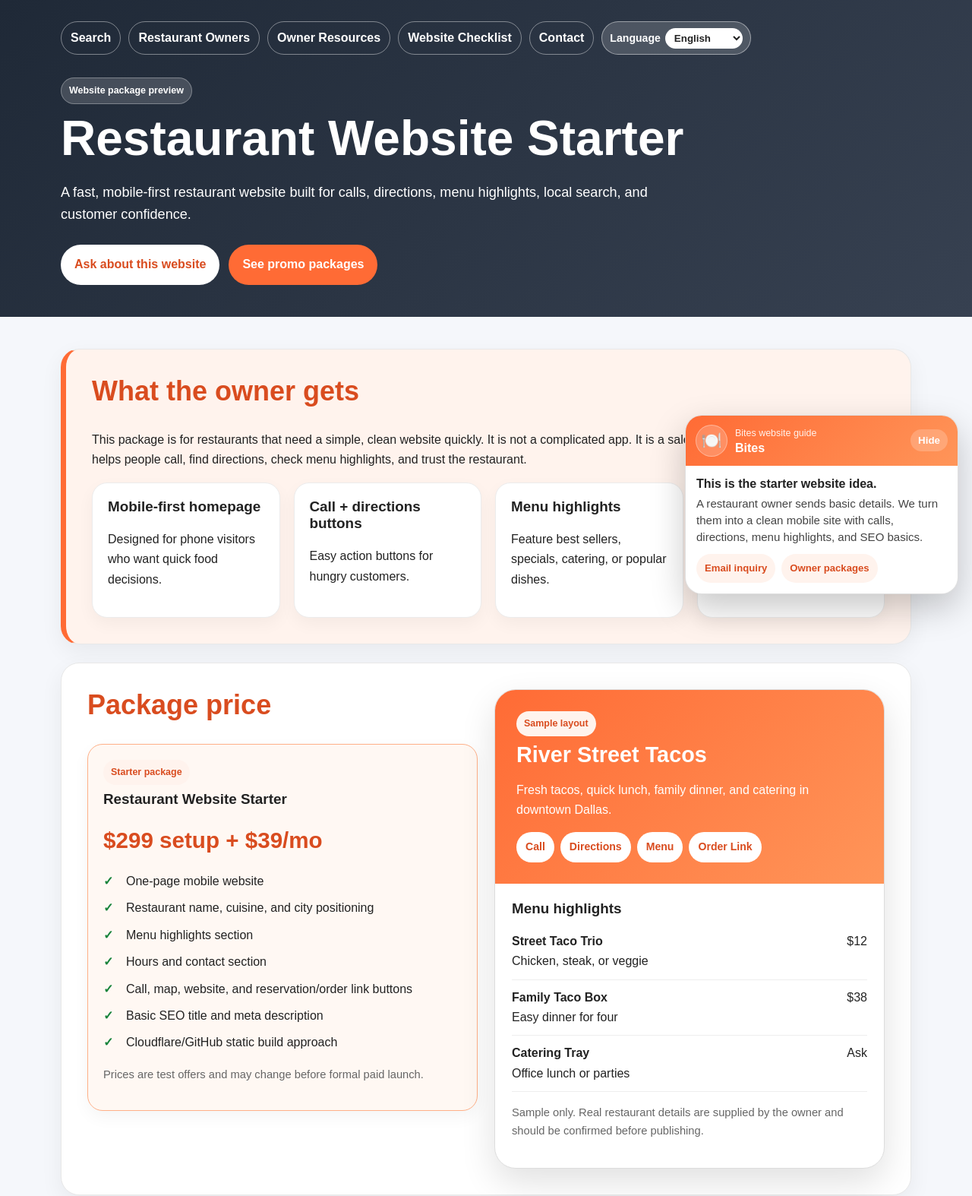
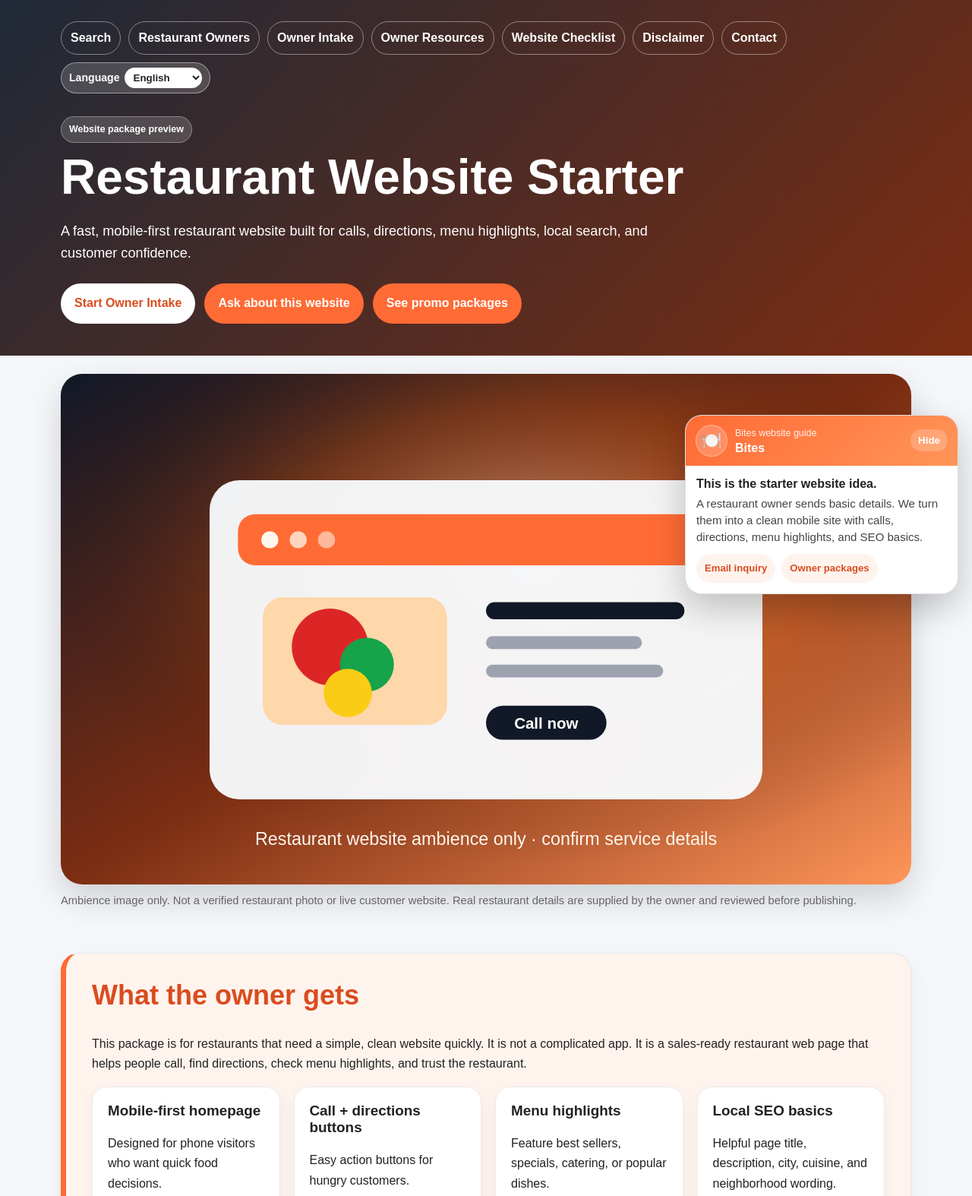
Before and after one commit to Readeasy30/restaurantaibot.com, a website: page public/restaurant-website-starter.html in a window 1280 px wide. Shown: the top 1574 px of the page at 76% size. Drawn offline with Linux system fonts and the light colour scheme.

Commit message:
Add owner website ambience to Website Starter

```diff
--- a/public/restaurant-website-starter.html
+++ b/public/restaurant-website-starter.html
@@ -4,7 +4,7 @@
   <meta charset="utf-8" />
   <meta name="viewport" content="width=device-width, initial-scale=1" />
   <title>Restaurant Website Starter Template | RestaurantAIBot</title>
-  <meta name="description" content="See the RestaurantAIBot Website Starter package: a fast mobile-first restaurant website with menu highlights, call buttons, map links, hours, offers, and simple SEO." />
+  <meta name="description" content="See the RestaurantAIBot Website Starter package: a fast mobile-first restaurant website with menu highlights, call buttons, map links, hours, offers, owner intake, and simple SEO." />
   <link rel="canonical" href="https://restaurantaibot.com/restaurant-website-starter.html" />
   <style>
     * { box-sizing: border-box; }
@@ -12,7 +12,7 @@
     body { margin: 0; font-family: Arial, sans-serif; line-height: 1.65; background: #f5f7fb; color: #222; }
     a { color: inherit; }
     .wrap { width: min(1120px, 92%); margin: auto; }
-    header { background: linear-gradient(135deg,#1f2937,#374151); color: white; padding: 28px 0 42px; }
+    header { background: linear-gradient(135deg,#1f2937,#7c2d12); color: white; padding: 28px 0 42px; }
     nav { display: flex; flex-wrap: wrap; gap: 10px; margin-bottom: 30px; }
     nav a { color: inherit; text-decoration: none; font-weight: 800; border: 1px solid rgba(255,255,255,.42); padding: 8px 12px; border-radius: 999px; }
     h1, h2, h3 { line-height: 1.18; margin-top: 0; }
@@ -28,6 +28,9 @@
     .button.dark { background: #111827; color: white; }
     main { padding: 42px 0; }
     section { background: white; border: 1px solid #e8e8e8; border-radius: 24px; padding: clamp(22px, 4vw, 34px); box-shadow: 0 10px 30px rgba(0,0,0,.06); margin-bottom: 24px; }
+    .hero-art { margin: 24px auto 0; padding: 0; background: transparent; border: 0; box-shadow: none; }
+    .hero-art img { width: 100%; display: block; border-radius: 28px; box-shadow: 0 18px 46px rgba(0,0,0,.16); }
+    .caption { color: #666; font-size: .92rem; margin-top: 9px; }
     .grid { display: grid; grid-template-columns: repeat(auto-fit, minmax(235px, 1fr)); gap: 18px; }
     .split { display: grid; grid-template-columns: 1fr 1fr; gap: 22px; align-items: start; }
     .card { background: #fff; border: 1px solid #ececec; border-radius: 20px; padding: 20px; box-shadow: 0 8px 22px rgba(0,0,0,.045); }
@@ -54,12 +57,14 @@
     .intake { background: #f8fafc; border: 1px dashed #cbd5e1; border-radius: 18px; padding: 18px; }
     .intake code { white-space: pre-wrap; font-family: Arial, sans-serif; color: #333; }
     footer { color: #666; padding: 0 0 38px; }
+    footer a { color: #d94c1f; font-weight: 800; }
     @media (max-width: 780px) {
       nav a { width: 100%; text-align: center; }
       .split { grid-template-columns: 1fr; }
       .hero-actions .button, .actions .button { width: 100%; text-align: center; }
       section { border-radius: 18px; }
       .menu-item { display: block; }
+      .hero-art img { border-radius: 18px; }
     }
   </style>
 </head>
@@ -69,19 +74,27 @@
       <nav aria-label="Site navigation">
         <a href="/">Search</a>
         <a href="/owner-advertise.html">Restaurant Owners</a>
+        <a href="/restaurant-owner-intake.html">Owner Intake</a>
         <a href="/restaurant-owner-resources.html">Owner Resources</a>
         <a href="/restaurant-website-checklist.html">Website Checklist</a>
+        <a href="/disclaimer.html">Disclaimer</a>
         <a href="/contact.html">Contact</a>
       </nav>
       <p class="tag">Website package preview</p>
       <h1>Restaurant Website Starter</h1>
       <p class="hero-text">A fast, mobile-first restaurant website built for calls, directions, menu highlights, local search, and customer confidence.</p>
       <div class="hero-actions">
-        <a class="button light" href="#owner-inquiry">Ask about this website</a>
+        <a class="button light" href="/restaurant-owner-intake.html#website-intake">Start Owner Intake</a>
+        <a class="button" href="#owner-inquiry">Ask about this website</a>
         <a class="button" href="/owner-advertise.html">See promo packages</a>
       </div>
     </div>
   </header>
+
+  <section class="hero-art wrap">
+    <img src="/images/owner-website-ambience.svg" alt="Restaurant website ambience image only, not a verified restaurant photo" loading="lazy" />
+    <p class="caption">Ambience image only. Not a verified restaurant photo or live customer website. Real restaurant details are supplied by the owner and reviewed before publishing.</p>
+  </section>
 
   <main class="wrap">
     <section class="banner">
@@ -113,6 +126,7 @@
               <li>Cloudflare/GitHub static build approach</li>
             </ul>
             <p class="small">Prices are test offers and may change before formal paid launch.</p>
+            <p><a class="button" href="/restaurant-owner-intake.html#website-intake">Send website details</a></p>
           </div>
         </div>
         <div class="mock-site" aria-label="Sample restaurant website preview">
@@ -182,6 +196,7 @@
             <li>Current offer or catering/private event note</li>
             <li>Photos or permission to use placeholders</li>
           </ul>
+          <p><a class="button" href="/restaurant-owner-intake.html#website-intake">Open Owner Intake</a></p>
         </div>
         <div class="intake">
           <p><strong>Copy/paste intake</strong></p>
@@ -210,8 +225,9 @@ Notes:</code>
 
     <section id="owner-inquiry">
       <h2>Ask about a Restaurant Website Starter</h2>
-      <p>Email RestaurantAIBot with the restaurant details. We can use the intake checklist above to draft the first website quickly.</p>
+      <p>Email RestaurantAIBot with the restaurant details, or use the Owner Intake checklist to draft the first website quickly.</p>
       <div class="actions">
+        <a class="button" href="/restaurant-owner-intake.html#website-intake">Open Owner Intake</a>
         <a class="button" href="mailto:wholelychit@gmail.com?subject=Restaurant%20Website%20Starter%20Inquiry&body=Restaurant%20name%3A%0ACity%2Fneighborhood%3A%0ACuisine%3A%0APhone%3A%0AAddress%3A%0AHours%3A%0ACurrent%20website%2Fsocial%20link%3A%0AOrdering%2Freservation%20link%3A%0AMenu%20highlights%3A%0ACurrent%20offer%3A%0ACatering%2Fprivate%20events%3A%0APhotos%20available%3A%0ABest%20customer%3A%0ANotes%3A">Email website inquiry</a>
         <a class="button dark" href="/owner-advertise.html">Back to owner packages</a>
       </div>
@@ -219,8 +235,9 @@ Notes:</code>
   </main>
 
   <footer class="wrap">
-    <p>© 2026 RestaurantAIBot. Ask AI. Find Food. Anywhere on Earth.</p>
-    <p class="small">Restaurant details, hours, menus, prices, offers, allergy information, and availability can change. Visitors should confirm details directly with the restaurant before visiting, ordering, booking, or paying.</p>
+    <p>© 2026 Webmasters LLC. RestaurantAIBot is owned and operated by Webmasters LLC.</p>
+    <p class="small">Restaurant details, hours, menus, prices, offers, allergy information, availability, website service terms, and launch pricing can change. Visitors and owners should confirm details before visiting, ordering, booking, paying, or starting work.</p>
+    <p class="small"><a href="/disclaimer.html">Disclaimer</a> · <a href="/privacy.html">Privacy</a> · <a href="/terms.html">Terms</a> · <a href="/restaurant-owner-intake.html">Owner Intake</a></p>
   </footer>
   <script src="/responsive-avatar.js"></script>
 </body>
```
